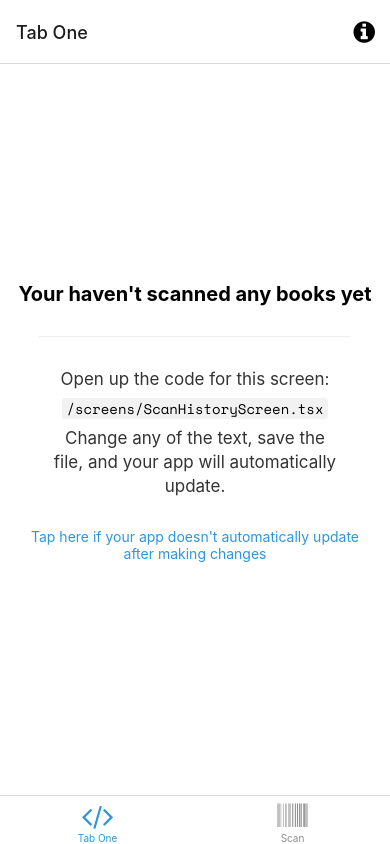
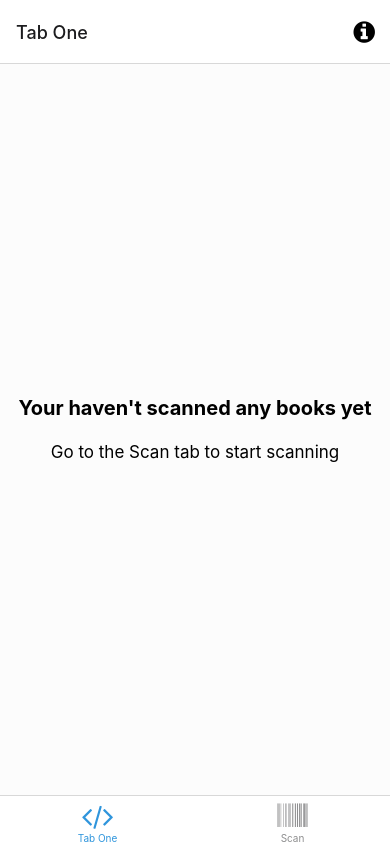
Before and after one commit to gcsecsey/lepkehalo-react-native, a React Native app: screen /ScanHistoryScreen in a window 390 px wide. Built offline with nearby package versions, Linux system fonts and the light colour scheme; what expo-linking would draw is missing.

Commit message:
add empty history text

```diff
--- a/constants/Colors.ts
+++ b/constants/Colors.ts
@@ -4,14 +4,14 @@ const tintColorDark = '#fff';
 export default {
   light: {
     text: '#000',
-    background: '#fff',
+    background: 'rgba(255,255,255,0.8)',
     tint: tintColorLight,
     tabIconDefault: '#ccc',
     tabIconSelected: tintColorLight,
   },
   dark: {
     text: '#fff',
-    background: '#000',
+    background: 'rgba(0,0,0,0.8)',
     tint: tintColorDark,
     tabIconDefault: '#ccc',
     tabIconSelected: tintColorDark,
--- a/screens/ScanHistoryScreen.tsx
+++ b/screens/ScanHistoryScreen.tsx
@@ -10,12 +10,9 @@ export default function ScanHistoryScreen({
   return (
     <View style={styles.container}>
       <Text style={styles.title}>Your haven't scanned any books yet</Text>
-      <View
-        style={styles.separator}
-        lightColor="#eee"
-        darkColor="rgba(255,255,255,0.1)"
-      />
-      <EditScreenInfo path="/screens/ScanHistoryScreen.tsx" />
+      <Text style={styles.getStartedText}>
+        Go to the Scan tab to start scanning
+      </Text>
     </View>
   );
 }
@@ -29,10 +26,16 @@ const styles = StyleSheet.create({
   title: {
     fontSize: 20,
     fontWeight: 'bold',
+    marginBottom: 20,
   },
   separator: {
     marginVertical: 30,
     height: 1,
     width: '80%',
   },
+  getStartedText: {
+    fontSize: 17,
+    lineHeight: 24,
+    textAlign: 'center',
+  },
 });
```
